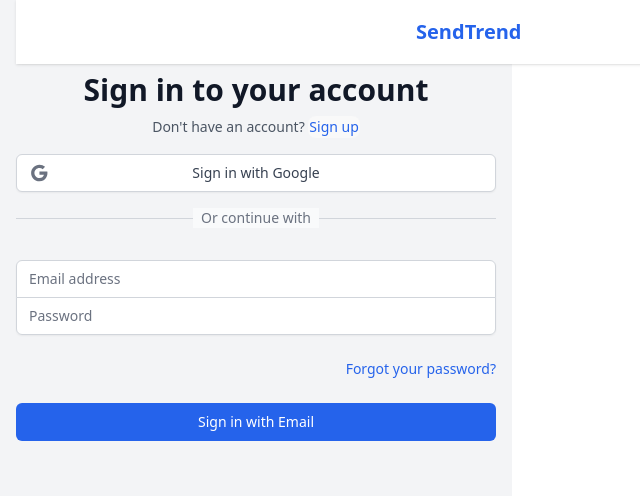
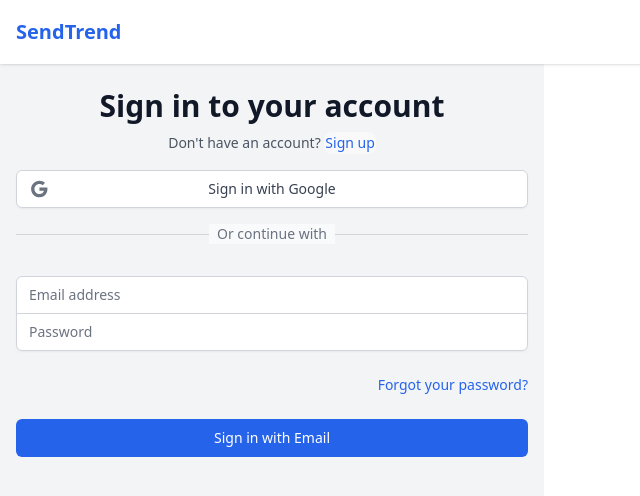
Before and after one commit to alb0rt/send-trend, a React (Vite) app: page /login in a window 1280 px wide. Shown: the top 496 px of the page, without its empty margins (0-640 px from the left). Built offline with nearby package versions, Linux system fonts and the light colour scheme; no server answers; the HTML template or start-up script is replaced by a standard one.

Commit message:
Navbar fix

```diff
--- a/src/App.jsx
+++ b/src/App.jsx
@@ -68,7 +68,7 @@
             </Routes>
           </Layout>
         ) : (
-          <div className="w-[512px] mx-auto px-4">
+          <div>
             <Routes>
               <Route path="/login" element={<Login />} />
               <Route path="/reset-password" element={<ResetPasswordRequest />} />
--- a/src/components/Login.jsx
+++ b/src/components/Login.jsx
@@ -82,8 +82,8 @@
   return (
     <>
       <Navbar />
-      <div className="py-12">
-        <div>
+      <div className="pt-16 py-12 px-4">
+        <div className="w-[512px] mx-auto">
           <h2 className="mt-6 text-center text-3xl font-extrabold text-gray-900">
             {isSignUp ? 'Create your account' : 'Sign in to your account'}
           </h2>
--- a/src/components/Navbar.jsx
+++ b/src/components/Navbar.jsx
@@ -78,8 +78,8 @@
   if (!user) {
     return (
       <nav className="bg-white shadow fixed w-full z-10">
-        <div className="w-[512px] mx-auto px-4">
-          <div className="flex justify-between h-16">
+        <div className="max-w-full mx-auto px-4">
+          <div className="flex justify-start h-16">
             <div className="flex">
               <div className="flex-shrink-0 flex items-center">
                 <Link to="/" className="text-xl font-bold text-blue-600">
```
